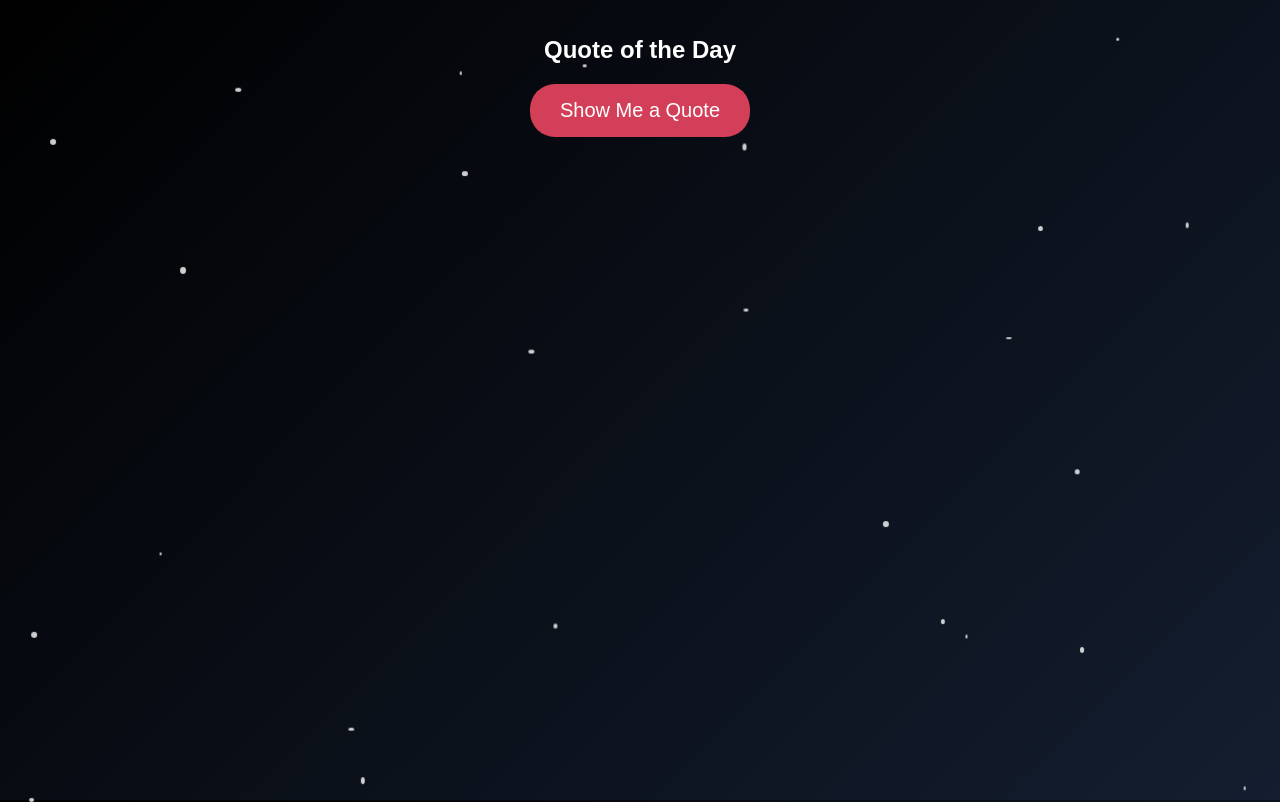
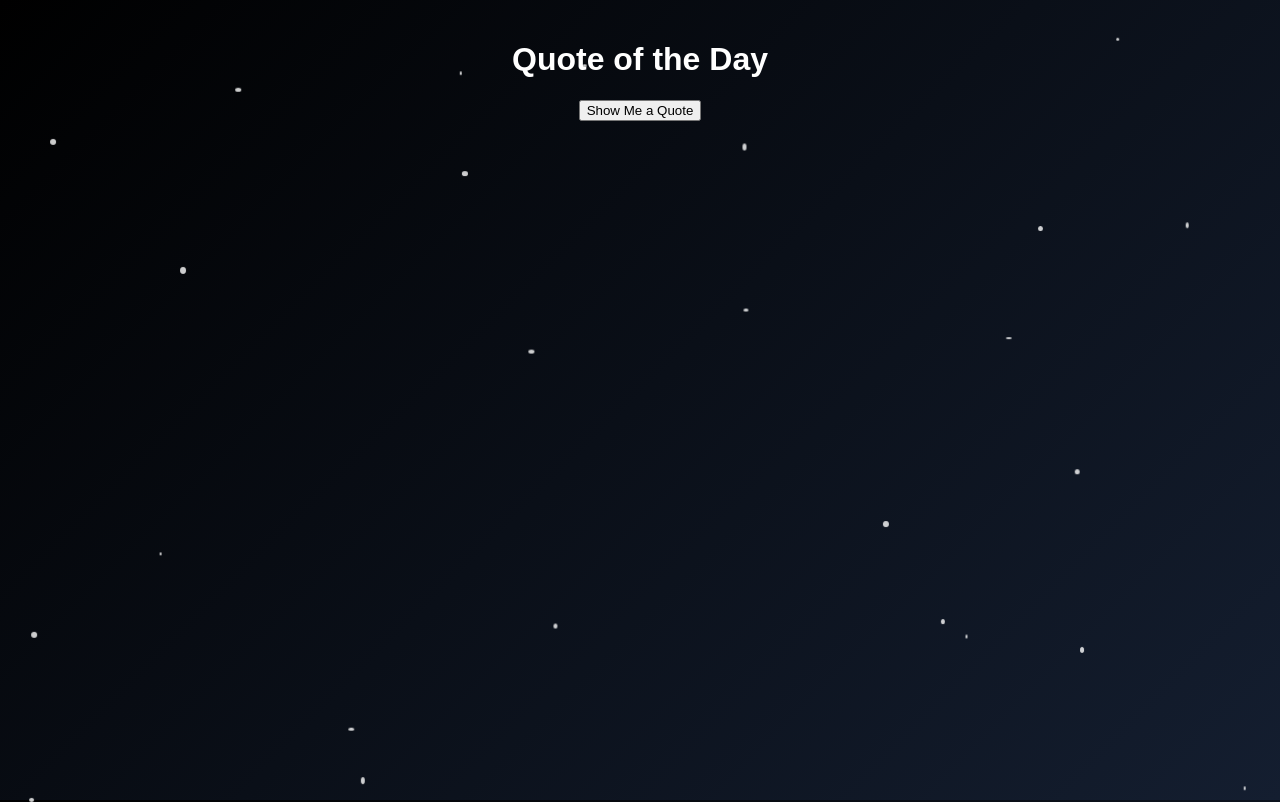
Before and after one commit to gigash0606/Webb, a plain HTML site: page Index.html in a window 1280 px wide. Drawn offline with Linux system fonts and the light colour scheme.

Commit message:
Update Index.html

```diff
--- a/Index.html
+++ b/Index.html
@@ -3,13 +3,13 @@
 <head>
     <meta charset="UTF-8">
     <meta name="viewport" content="width=device-width, initial-scale=1.0">
-    <title>Psychedelic Vibes</title>
+    <title>Quote Generator</title>
     <link rel="stylesheet" href="style.css">
 </head>
 <body>
     <div class="container">
-        <h1 class="title">Quote of the Day</h1>
-        <button class="button" id="clickButton">Show Me a Quote</button>
+        <h1>Quote of the Day</h1>
+        <button id="clickButton">Show Me a Quote</button>
         <div id="quoteDisplay">
             <p id="quote"></p>
             <p id="author"></p>
```
